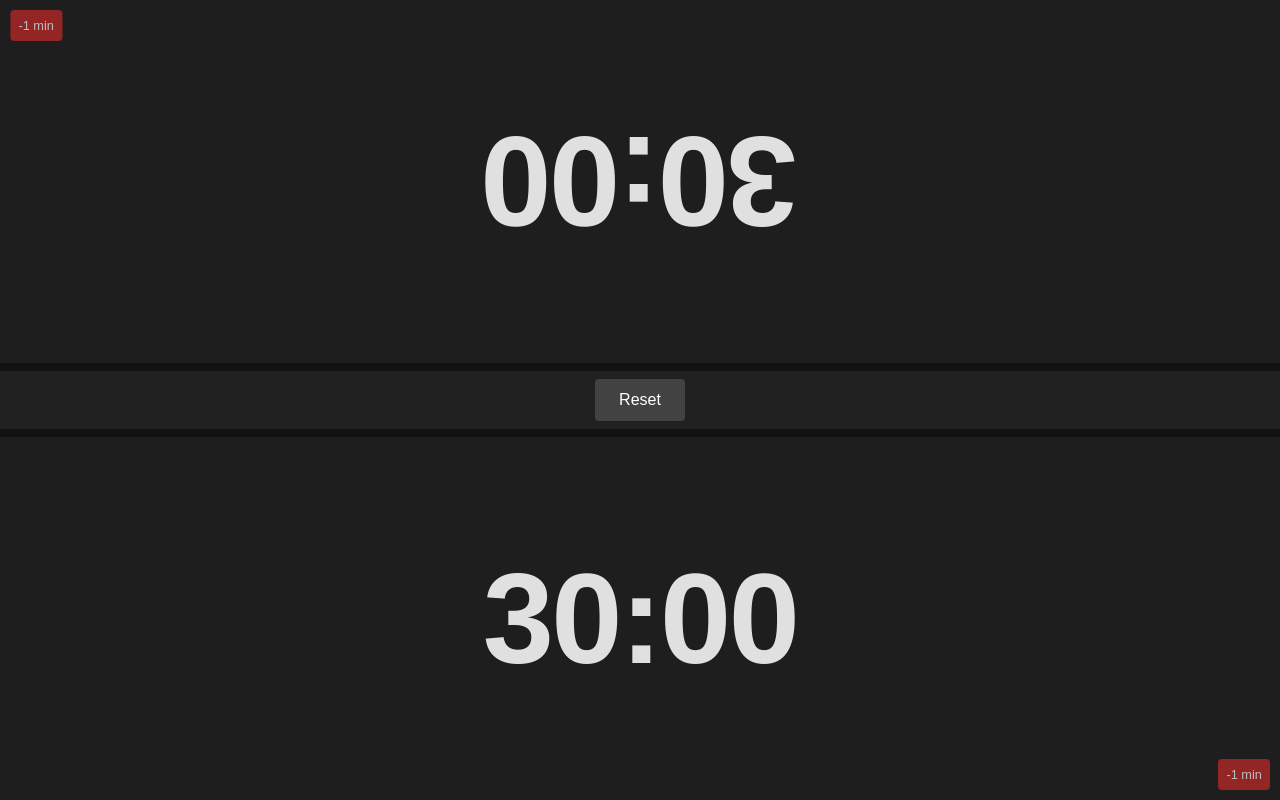
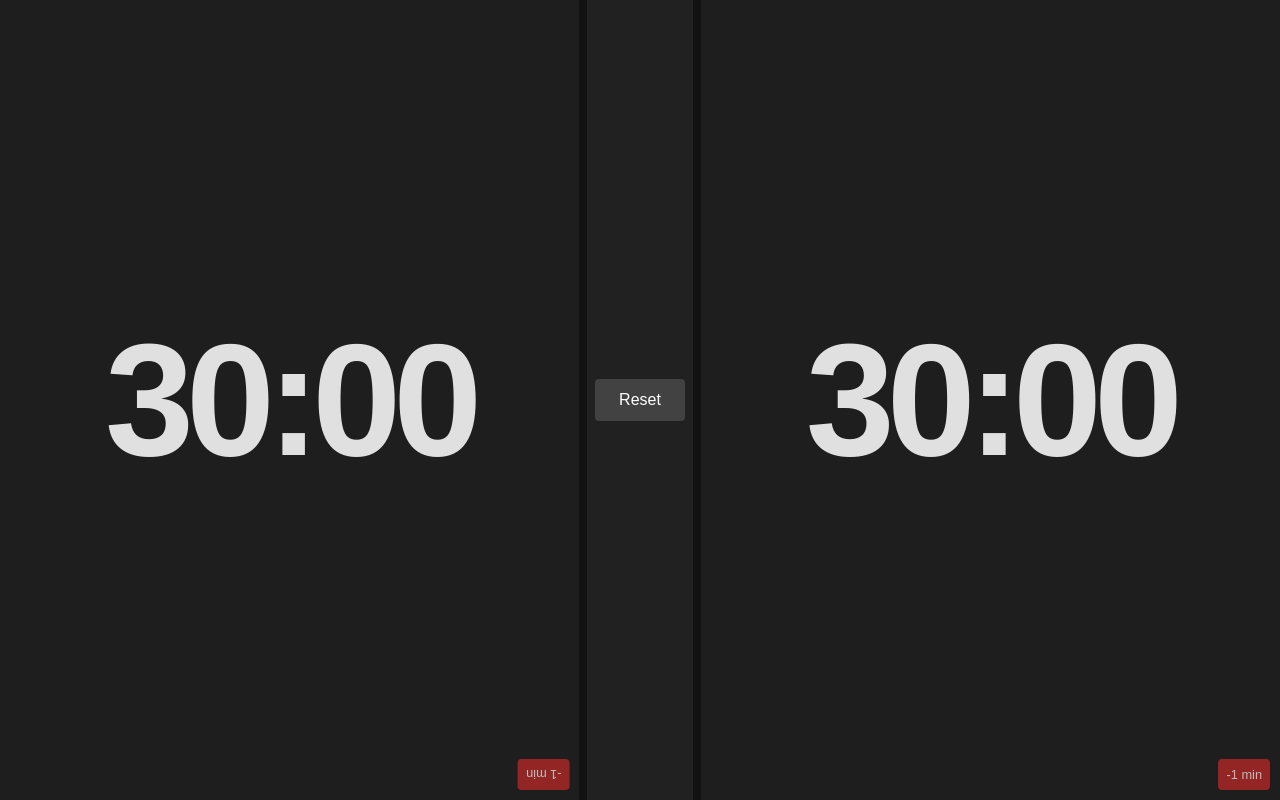
Before and after one commit to AgustinRamiroDiaz/scrabble-clock, a Vue app: page / in a window 1280 px wide. Built offline with nearby package versions, Linux system fonts and the light colour scheme.

Commit message:
bigger UI
Signed-off-by: Agustín Ramiro Díaz <agustin.ramiro.diaz@gmail.com>

```diff
--- a/src/App.vue
+++ b/src/App.vue
@@ -270,11 +270,12 @@ h1 {
   gap: 0.5rem;
   flex: 1;
   width: 100%;
+  max-height: 100vh;
 }
 
 .player-clock {
   width: 100%;
-  padding: 0.5rem 0;
+  padding: 0;
   border-radius: 0;
   background-color: #1e1e1e;
   cursor: pointer;
@@ -285,7 +286,7 @@ h1 {
   justify-content: center;
   margin: 0;
   color: #e0e0e0;
-  position: relative; /* Add this to position the debug button */
+  position: relative;
 }
 
 /* Player 2 is upside down for face-to-face play */
@@ -313,13 +314,13 @@ h1 {
 }
 
 .time {
-  font-size: 8vw;
+  font-size: 20vw; /* Much larger font size */
   font-weight: bold;
   margin: 0;
   line-height: 1;
   width: 100%;
   text-align: center;
-  letter-spacing: -0.02em;
+  letter-spacing: -0.05em; /* Tighter letter spacing */
 }
 
 .controls {
@@ -330,6 +331,7 @@ h1 {
   width: 100%;
   z-index: 10;
   background-color: #212121;
+  min-height: 60px; /* Ensure controls have a minimum height */
 }
 
 button {
@@ -370,26 +372,28 @@ button:hover {
   align-items: center;
   justify-content: center;
   gap: 0.5rem;
-  margin: 0.25rem 0;
+  margin: 0.5rem 0;
+  width: 100%;
 }
 
 .overtime-indicator {
   font-weight: bold;
   color: white;
   background-color: rgba(255, 255, 255, 0.15);
-  padding: 0.25rem 0.5rem;
+  padding: 0.5rem 0.75rem;
   border-radius: 4px;
   display: inline-block;
+  font-size: 1.2rem;
 }
 
 .penalty-indicator {
   font-weight: bold;
   color: #ff6b6b;
   background-color: rgba(255, 255, 255, 0.1);
-  padding: 0.25rem 0.5rem;
+  padding: 0.5rem 0.75rem;
   border-radius: 4px;
   display: inline-block;
-  font-size: 0.9rem;
+  font-size: 1.2rem;
 }
 
 h2 {
@@ -410,11 +414,17 @@ h2 {
   }
 
   .player-clock {
-    padding: 0.5rem;
+    padding: 0;
   }
 
   .time {
-    font-size: 12vw;
+    font-size: 18vw;
+  }
+
+  .overtime-indicator,
+  .penalty-indicator {
+    font-size: 1rem;
+    padding: 0.3rem 0.5rem;
   }
 
   button {
@@ -434,20 +444,65 @@ h2 {
 /* Additional responsive adjustments for different screen sizes */
 @media (min-height: 601px) and (max-height: 800px) {
   .time {
-    font-size: 14vw;
+    font-size: 22vw;
   }
 }
 
 @media (min-height: 801px) {
   .time {
-    font-size: 16vw;
+    font-size: 24vw;
   }
 }
 
 @media (orientation: landscape) {
   .time {
-    font-size: 16vh;
+    font-size: 20vh;
   }
+
+  .clock-container {
+    flex-direction: row;
+    height: 100vh;
+  }
+
+  .player-clock {
+    height: 100%;
+  }
+
+  .player-clock.player-2 {
+    transform: none;
+  }
+
+  .controls {
+    flex-direction: column;
+    height: 100%;
+    width: auto;
+    min-width: 80px;
+  }
+}
+
+/* Debug button adjustments */
+.debug-btn {
+  position: absolute;
+  bottom: 10px;
+  right: 10px;
+  background-color: #c62828;
+  color: white;
+  border: none;
+  border-radius: 4px;
+  padding: 0.5rem;
+  font-size: 0.8rem;
+  cursor: pointer;
+  opacity: 0.7;
+  transition: opacity 0.3s;
+  z-index: 5;
+}
+
+.debug-btn:hover {
+  opacity: 1;
+}
+
+.player-2 .debug-btn {
+  transform: rotate(180deg); /* Rotate the button for player 2 */
 }
 
 .modal-overlay {
@@ -495,28 +550,4 @@ h2 {
 .confirm-btn {
   background-color: #c62828;
 }
-
-.debug-btn {
-  position: absolute;
-  bottom: 10px;
-  right: 10px;
-  background-color: #c62828;
-  color: white;
-  border: none;
-  border-radius: 4px;
-  padding: 0.5rem;
-  font-size: 0.8rem;
-  cursor: pointer;
-  opacity: 0.7;
-  transition: opacity 0.3s;
-  z-index: 5;
-}
-
-.debug-btn:hover {
-  opacity: 1;
-}
-
-.player-2 .debug-btn {
-  transform: rotate(180deg); /* Rotate the button for player 2 */
-}
 </style>
```
Also changed, not shown: 1 other file (tests, documents, lock files or other folders).
